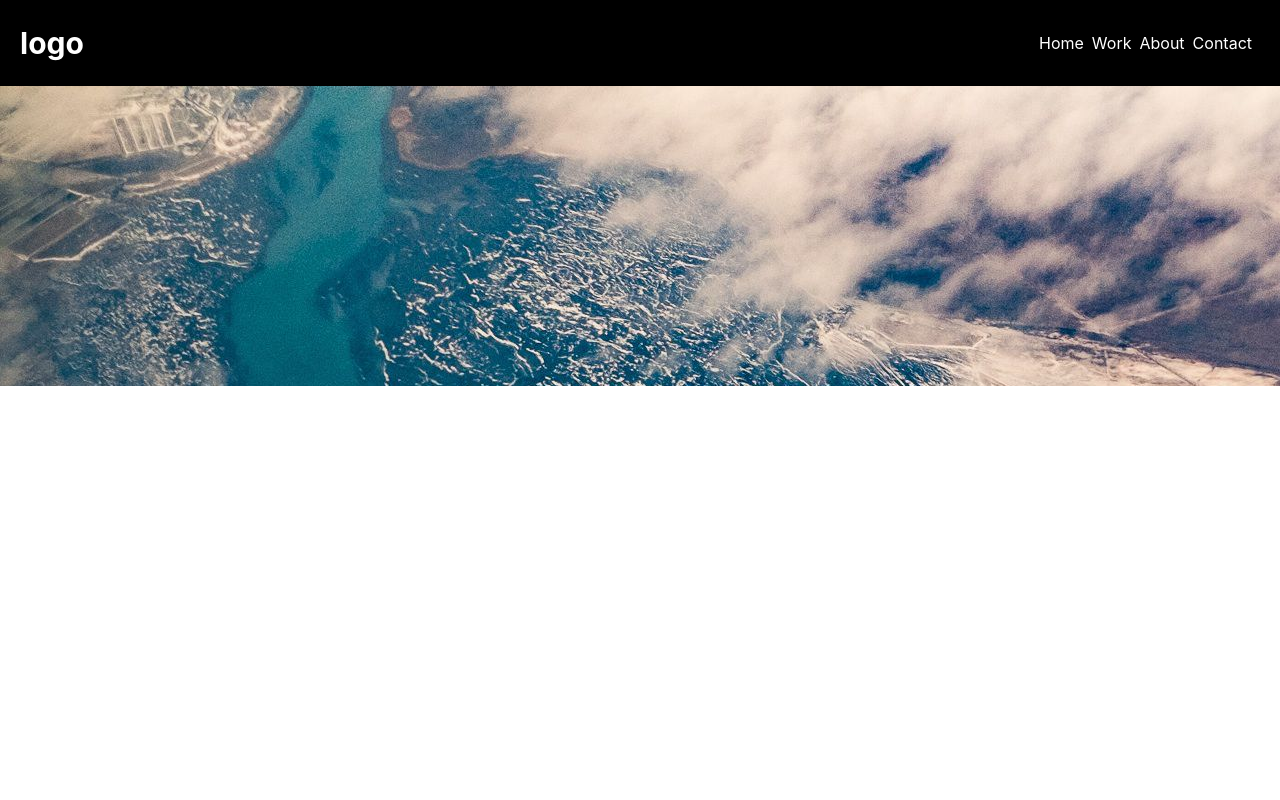
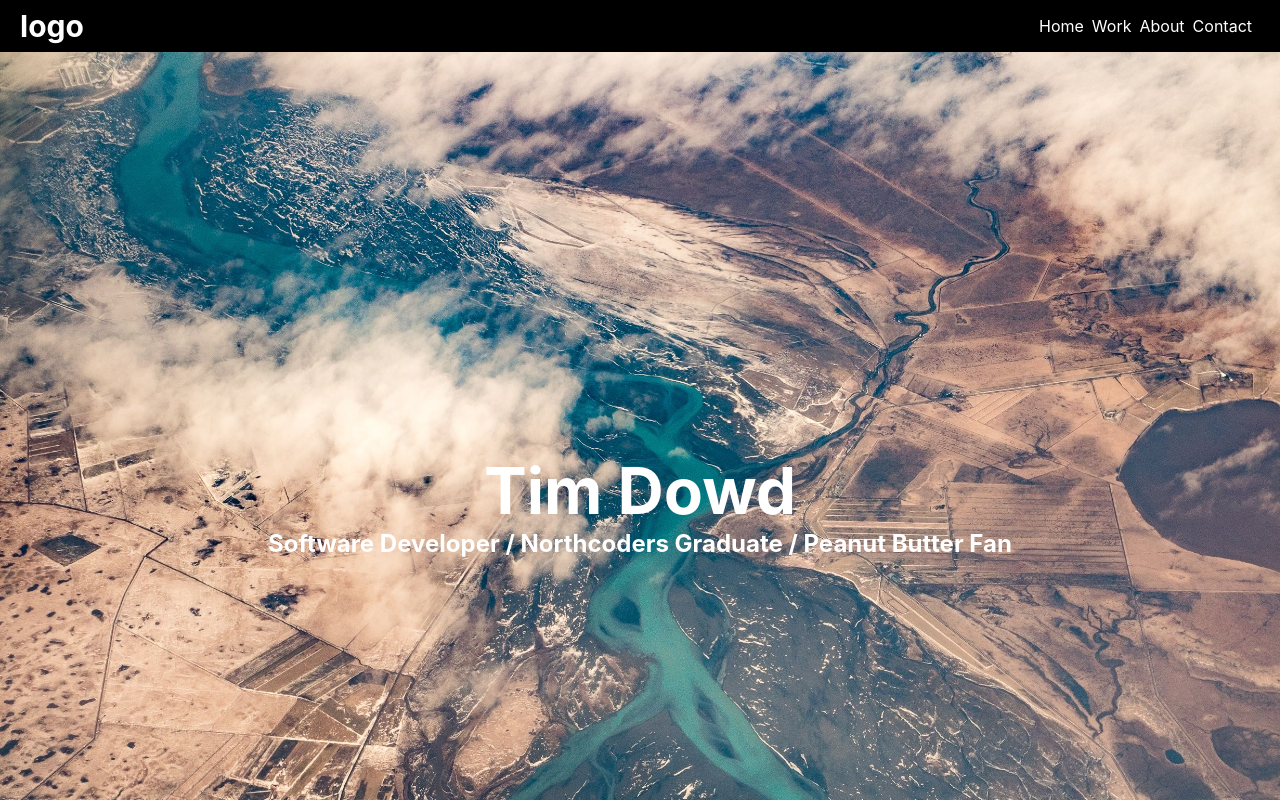
Before and after one commit to timothydowd/my-website, a React (Create React App) app: page / in a window 1280 px wide. Shown: the top 800 px of the page. Built offline with nearby package versions, Linux system fonts and the light colour scheme.

Commit message:
added work page

```diff
--- a/src/App.js
+++ b/src/App.js
@@ -4,12 +4,14 @@ import { FontAwesomeIcon } from '@fortawesome/react-fontawesome'
 import { faStroopwafel } from '@fortawesome/free-solid-svg-icons'
 import Nav from './components/Nav'
 import Header from './components/Header'
+import Work from './components/Work'
 
 
 
 import './App.css';
 
 class App extends Component {
+
 
   render(){
 
@@ -18,6 +20,7 @@ class App extends Component {
         <div className="App">
         <Nav></Nav>
         <Header></Header>
+        <Work></Work>
 
 
 
--- a/src/Header.css
+++ b/src/Header.css
@@ -1,5 +1,22 @@
 header {
     background-image: url('./images/1.jpg');
-    height: 300px;
+    height: 80vh;
+    background-size: cover;
+    margin: 0 auto;
+    text-align: center;
+    padding-top: 50vh;
 
 }
+
+h1 {
+    font-size: 4rem;
+    font-weight: 700;
+    margin: 0;
+    color: white;
+}
+
+h3 {
+    margin: 0;
+    color: white;
+    font-size: 1.5rem;
+}
--- /dev/null
+++ b/src/Work.css
@@ -0,0 +1,9 @@
+.work-container {
+    background-image: url('./images/work2.jpg');
+    height: 80vh;
+    background-size: cover;
+    margin: 0 auto;
+    text-align: center;
+    padding-top: 50vh;
+
+}
--- a/src/components/Header.jsx
+++ b/src/components/Header.jsx
@@ -1,16 +1,20 @@
 import React from 'react';
 
 
+import '../Header.css';
 
 
-import '../Header.css';
 
 function Header() {
 
 
 
   return (
-      <header >
+      <header>
+          <h1>Tim Dowd</h1>
+          <h3>Software Developer / Northcoders Graduate / Peanut Butter Fan</h3>
+
+
 
       </header>
 
--- /dev/null
+++ b/src/components/Work.jsx
@@ -0,0 +1,20 @@
+import React from 'react';
+
+
+import '../Work.css';
+
+
+
+function Work() {
+
+
+
+  return (
+      <div className='work-container'>
+        <p>say something</p>
+      </div>
+
+  );
+}
+
+export default Work;
```
Also changed, not shown: 2 other files (tests, documents, lock files or other folders).
